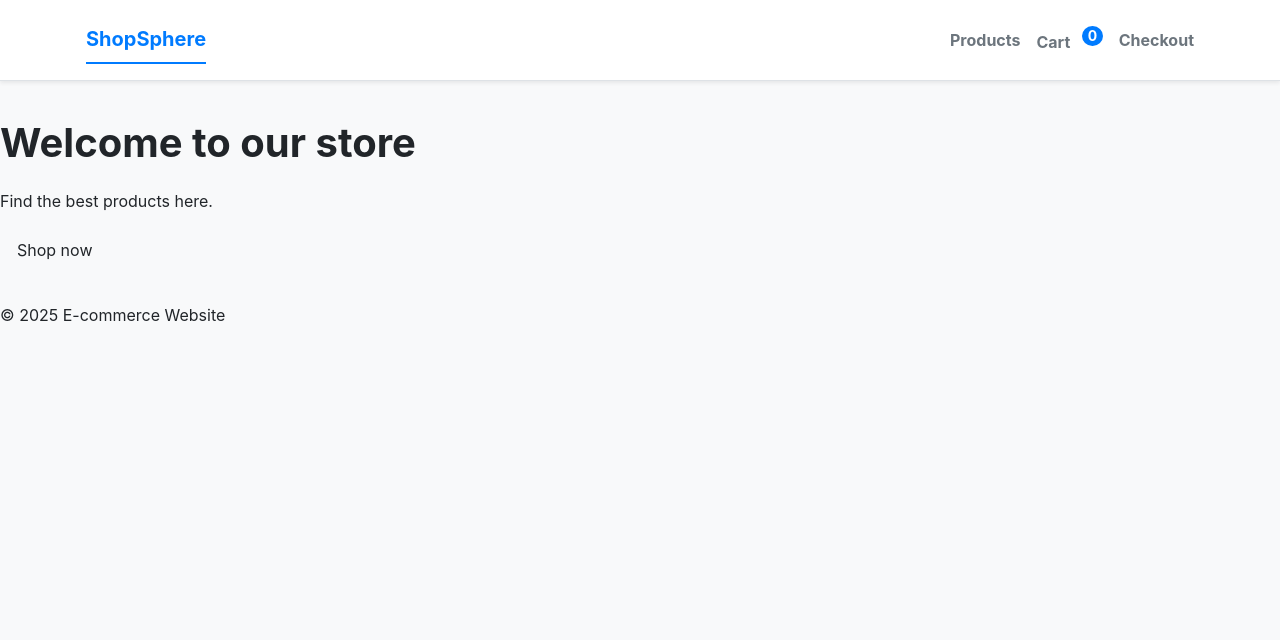
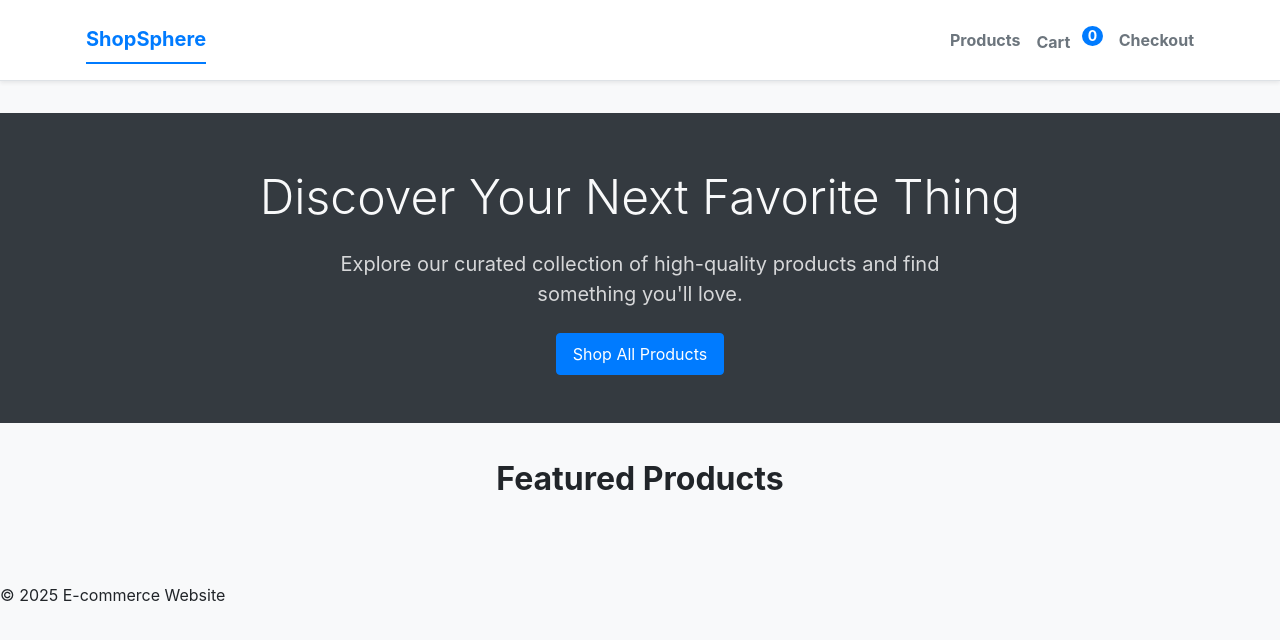
Before and after one commit to 0rirobin0/Thesis-llm---Ecommerce-Websites, a website: page gemini2.5pro/index.html in a window 1280 px wide. Drawn offline with Linux system fonts and the light colour scheme.

Commit message:
improved the homepage

```diff
--- a/gemini2.5pro/index.html
+++ b/gemini2.5pro/index.html
@@ -36,9 +36,22 @@
         </nav>
     </header>
     <main id="main-content">
-        <h1>Welcome to our store</h1>
-        <p>Find the best products here.</p>
-        <a href="products.html" class="btn">Shop now</a>
+        <section class="hero">
+            <div class="container">
+                <div class="hero-content">
+                    <h1>Discover Your Next Favorite Thing</h1>
+                    <p>Explore our curated collection of high-quality products and find something you'll love.</p>
+                    <a href="products.html" class="btn btn-primary">Shop All Products</a>
+                </div>
+            </div>
+        </section>
+
+        <section class="featured-products container">
+            <h2>Featured Products</h2>
+            <div class="product-grid" id="featured-products">
+                <!-- Featured products will be injected here by app.js -->
+            </div>
+        </section>
     </main>
     <footer>
         <p>&copy; 2025 E-commerce Website</p>
--- a/gemini2.5pro/styles/style.css
+++ b/gemini2.5pro/styles/style.css
@@ -273,6 +273,36 @@ label {
     font-weight: var(--font-weight-bold);
 }
 
+/* === HERO SECTION === */
+.hero {
+    background-color: var(--color-dark);
+    color: var(--color-light);
+    padding: var(--space-5) 0;
+    text-align: center;
+    margin-bottom: var(--space-4);
+}
+
+.hero-content h1 {
+    font-size: 3rem;
+    margin-bottom: var(--space-2);
+    font-weight: var(--font-weight-light);
+}
+
+.hero-content p {
+    font-size: var(--font-size-lg);
+    color: rgba(255, 255, 255, 0.8);
+    margin-bottom: var(--space-3);
+    max-width: 600px;
+    margin-left: auto;
+    margin-right: auto;
+}
+
+/* === FEATURED PRODUCTS === */
+.featured-products {
+    padding-bottom: var(--space-4);
+    text-align: center;
+}
+
 /* === PRODUCT GRID === */
 #product-list {
     display: grid;
```
